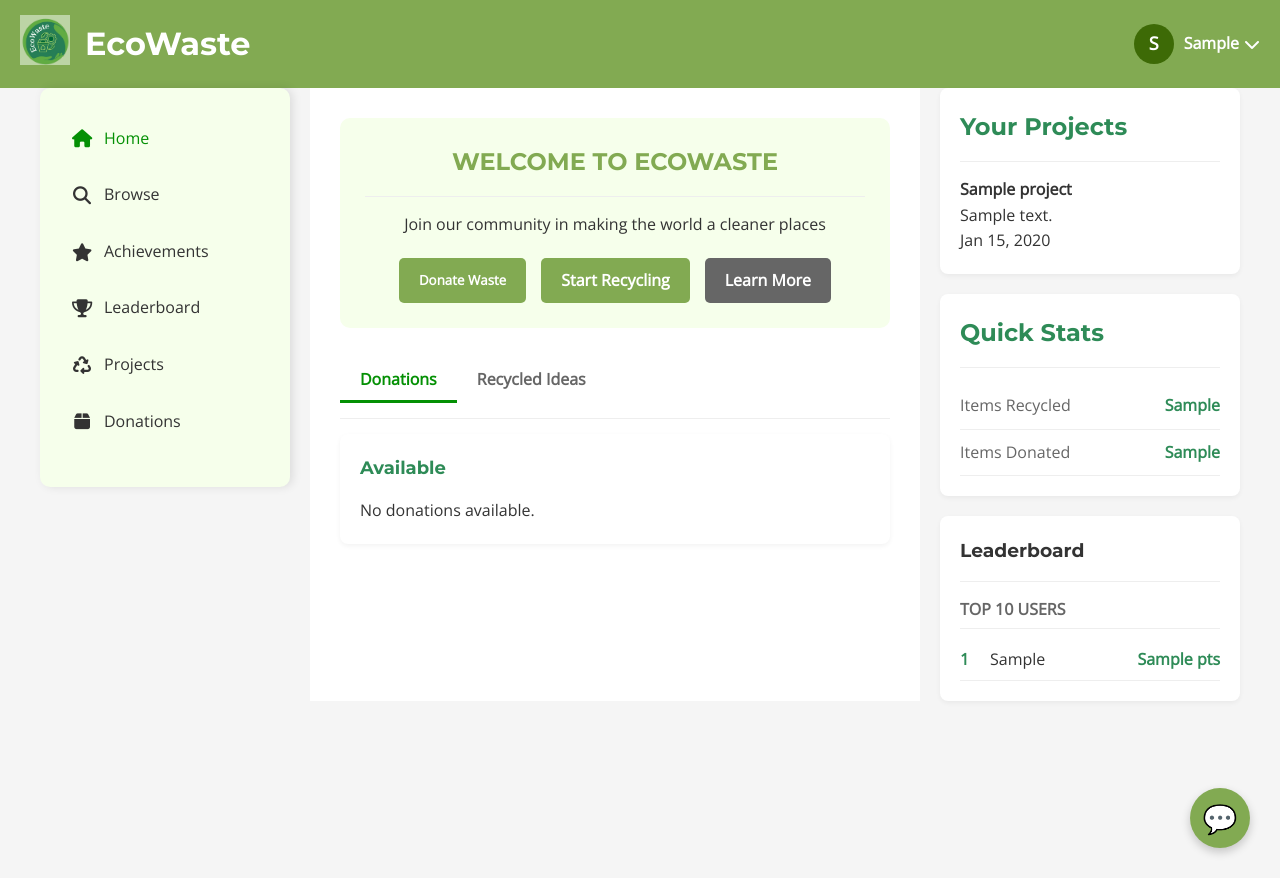
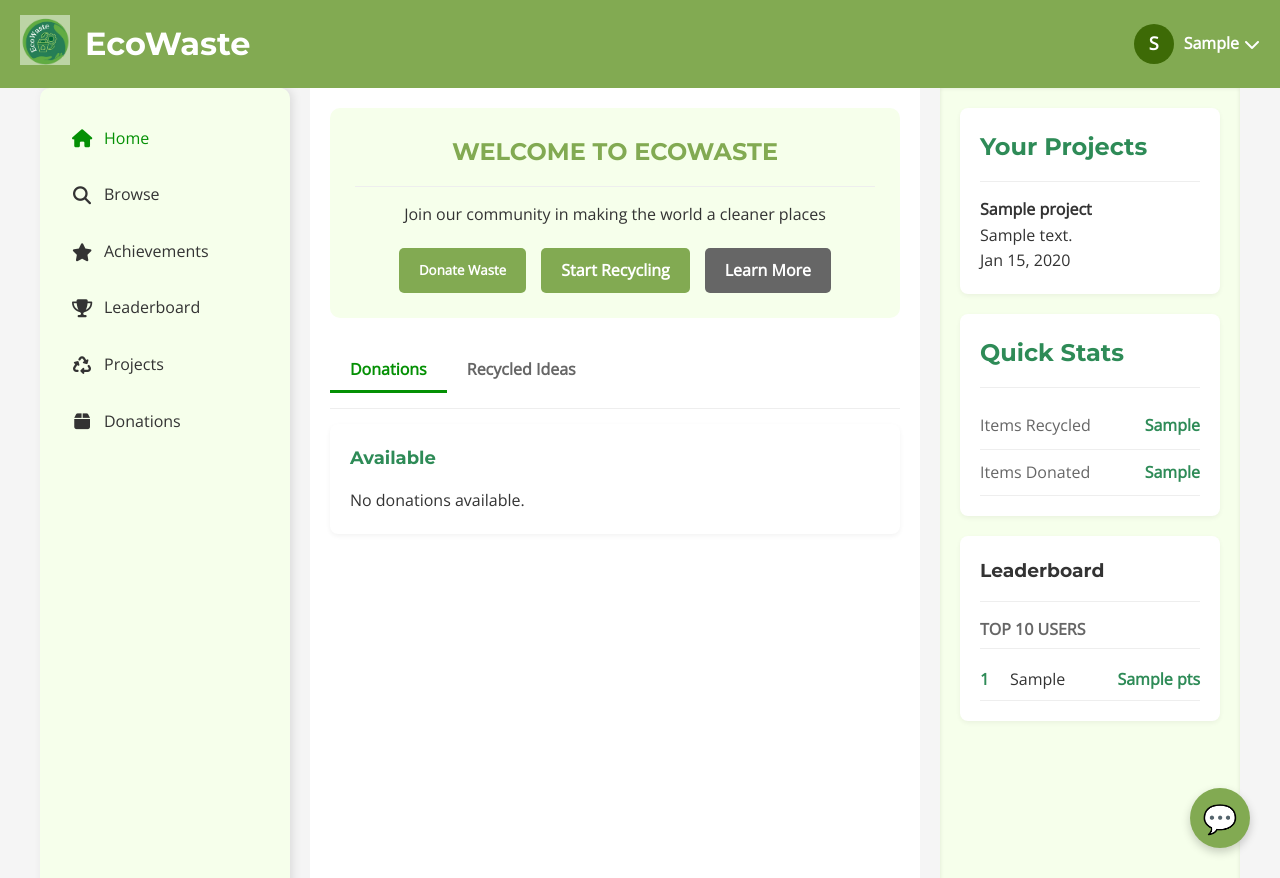
Before and after one commit to Raishem/Ecowasteee, a PHP site: page /homepage.php in a window 1280 px wide. Run offline with PHP 8.4, Linux system fonts and the light colour scheme; the visitor is signed in with stand-in values (Sample User, id 1); tables that the repository leaves empty or names only in its code hold one stand-in row (values such as "Sample post"); grey boxes marked "Sample" are stand-in pictures.

Commit message:
homepage updated ui

```diff
--- a/assets/css/homepage.css
+++ b/assets/css/homepage.css
@@ -3,13 +3,19 @@
     padding: 0;
     box-sizing: border-box;
     font-family: 'Open Sans', sans-serif;
-}
-
-body {
+    scrollbar-width: inherit;
+    scrollbar-color: #82AA52 #f6ffeb;
+}
+
+
+
+html, body {
     background-color: #f5f5f5;
     color: #333;
     line-height: 1.6;
-
+    height: 100%;
+    margin: 0;
+    overflow: hidden;
 }
 
 h1, h2, h3, h4 {
@@ -19,6 +25,7 @@ h1, h2, h3, h4 {
 .container {
     display: grid;
     grid-template-columns: 250px 1fr 300px;
+    height: calc(100vh - 70px);
     max-width: 1200px;
     margin: 0 auto;
     gap: 20px;
@@ -32,10 +39,9 @@ header {
     display: flex;
     align-items: center;
     justify-content: space-between;
-<<<<<<< Updated upstream
     position: sticky;
-=======
->>>>>>> Stashed changes
+    top: 0;
+    z-index: 1000;
 }
 
 .logo-container {
@@ -136,11 +142,13 @@ header {
     background-color: #F6FFEB;
     padding: 30px 20px;
     box-shadow: 3px 0 10px rgba(0,0,0,0.1);
-            box-shadow: 3px 0 10px rgba(0,0,0,0.1);
-            height: fit-content;
-            border-radius: 10px;
-            position: sticky;
-            top: 20px;
+    box-shadow: 3px 0 10px rgba(0,0,0,0.1);
+    border-radius: 10px;
+    position: sticky;
+    top: 70px; /* match your header height */
+    align-self: start;
+    height: calc(100vh - 70px);
+    overflow-y: auto;
 
 }
 
@@ -177,9 +185,43 @@ header {
     font-size: 18px;
 }
 
+/* Make right sidebar scrollable */
+.right-sidebar {
+    position: sticky;
+    top: 65px; /* same height as header */
+    align-self: start;
+    height: calc(100vh - 70px); /* full height minus header */
+    overflow-y: auto;
+    background: #F6FFEB;
+    padding: 20px;
+    height: 100%;
+    box-shadow: inset 0 0 4px rgba(0,0,0,0.1);
+}
+
+/* Optional: match scroll bar styling with left sidebar */
+.right-sidebar::-webkit-scrollbar {
+    width: 8px;
+}
+.right-sidebar::-webkit-scrollbar-track {
+    background: #f1f1f1;
+    border-radius: 4px;
+}
+.right-sidebar::-webkit-scrollbar-thumb {
+    background: #888;
+    border-radius: 4px;
+}
+.right-sidebar::-webkit-scrollbar-thumb:hover {
+    background: #555;
+}
+
+
+
 .main-content {
-    padding: 30px;
+    height: 100%;
+    overflow-y: auto;
+    padding: 20px;
     background-color: #fff;
+    grid-column: 2 / 3;
 }
 
 .welcome-card {
```
